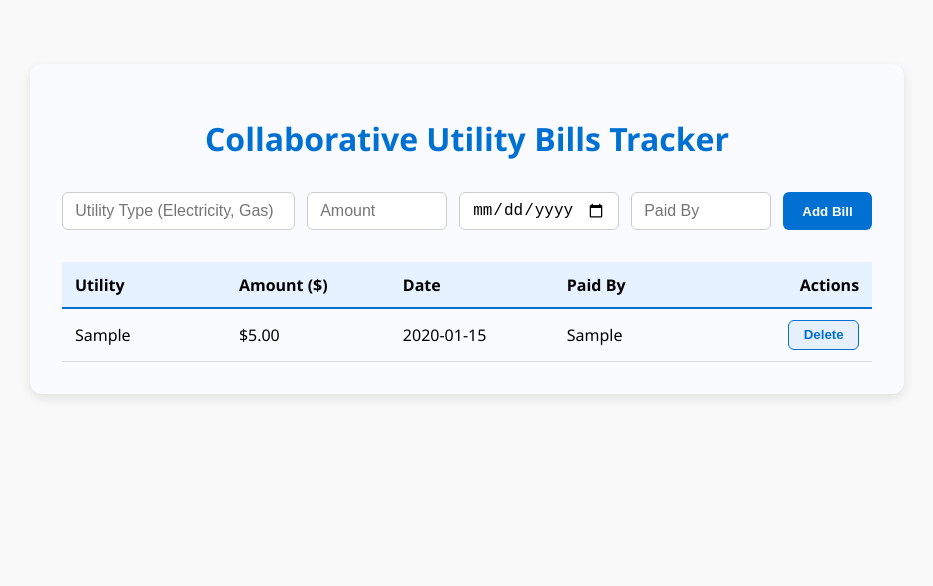
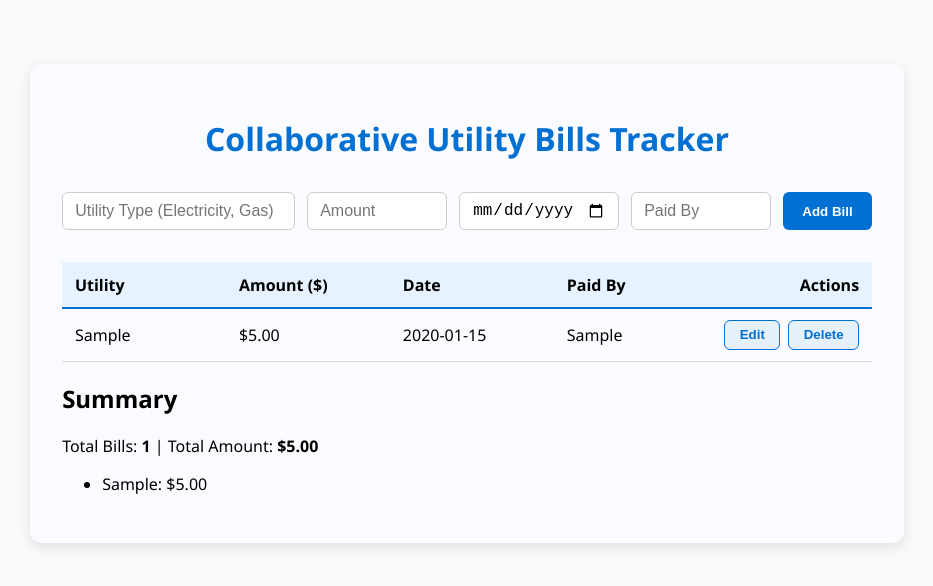
Before and after one commit to rohitvhanji/collab-itinerary-app, a React (Vite) app in the folder client/: page / in a window 1280 px wide. Both pictures are taken after typing "Sample", "5", "2020-01-15", "Sample" into the empty fields and a click on the button "Add Bill". Shown: the top 586 px of the page, without its empty margins (173-1106 px from the left). Built offline with nearby package versions, Linux system fonts and the light colour scheme.

Commit message:
Update App.jsx

```diff
--- a/client/src/App.jsx
+++ b/client/src/App.jsx
@@ -1,4 +1,4 @@
-import React, { useState, useEffect } from "react";
+import React, { useState } from "react";
 
 export default function App() {
   const [bills, setBills] = useState([]);
@@ -6,13 +6,27 @@ export default function App() {
   const [amount, setAmount] = useState("");
   const [billDate, setBillDate] = useState("");
   const [paidBy, setPaidBy] = useState("");
+  const [editingId, setEditingId] = useState(null);
 
-  // Add a new bill entry
-  const addBill = () => {
+  // Add or update bill
+  const saveBill = () => {
     if (!utilityType || !amount || !billDate || !paidBy) {
       alert("Please fill all fields");
       return;
     }
+
+    if (editingId) {
+      // Update existing bill
+      setBills((prev) =>
+        prev.map((bill) =>
+          bill.id === editingId
+            ? { id: editingId, utilityType, amount: parseFloat(amount).toFixed(2), billDate, paidBy }
+            : bill
+        )
+      );
+      setEditingId(null);
+    } else {
+      // Add new bill
       const newBill = {
         id: Date.now(),
         utilityType,
@@ -20,17 +34,51 @@ export default function App() {
         billDate,
         paidBy,
       };
-    setBills([...bills, newBill]);
+      setBills((prev) => [...prev, newBill]);
+    }
+
+    // Reset input fields
     setUtilityType("");
     setAmount("");
     setBillDate("");
     setPaidBy("");
   };
 
-  // Delete a bill entry by id
+  // Edit a bill: populate fields
+  const editBill = (id) => {
+    const bill = bills.find((b) => b.id === id);
+    if (bill) {
+      setUtilityType(bill.utilityType);
+      setAmount(bill.amount);
+      setBillDate(bill.billDate);
+      setPaidBy(bill.paidBy);
+      setEditingId(id);
+    }
+  };
+
+  // Delete a bill
   const deleteBill = (id) => {
-    setBills(bills.filter((bill) => bill.id !== id));
+    setBills((prev) => prev.filter((bill) => bill.id !== id));
+    // If deleting the bill currently being edited, reset edit mode
+    if (editingId === id) {
+      setEditingId(null);
+      setUtilityType("");
+      setAmount("");
+      setBillDate("");
+      setPaidBy("");
+    }
   };
+
+  // Summary: total amount and count by utility type
+  const summary = bills.reduce(
+    (acc, bill) => {
+      acc.count++;
+      acc.total += parseFloat(bill.amount);
+      acc.byUtility[bill.utilityType] = (acc.byUtility[bill.utilityType] || 0) + parseFloat(bill.amount);
+      return acc;
+    },
+    { count: 0, total: 0, byUtility: {} }
+  );
 
   return (
     <div className="app-container">
@@ -67,8 +115,8 @@ export default function App() {
           value={paidBy}
           onChange={(e) => setPaidBy(e.target.value)}
         />
-        <button className="button-primary" onClick={addBill}>
-          Add Bill
+        <button className="button-primary" onClick={saveBill}>
+          {editingId ? "Update Bill" : "Add Bill"}
         </button>
       </div>
 
@@ -93,10 +141,10 @@ export default function App() {
               <div className="bill-column">{billDate}</div>
               <div className="bill-column">{paidBy}</div>
               <div className="bill-column-actions">
-                <button
-                  className="button-secondary"
-                  onClick={() => deleteBill(id)}
-                >
+                <button className="button-secondary" onClick={() => editBill(id)}>
+                  Edit
+                </button>
+                <button className="button-secondary" onClick={() => deleteBill(id)}>
                   Delete
                 </button>
               </div>
@@ -104,6 +152,23 @@ export default function App() {
           ))
         )}
       </div>
+
+      {/* Summary */}
+      {bills.length > 0 && (
+        <div className="summary-container">
+          <h2>Summary</h2>
+          <p>
+            Total Bills: <strong>{summary.count}</strong> | Total Amount: <strong>${summary.total.toFixed(2)}</strong>
+          </p>
+          <ul>
+            {Object.entries(summary.byUtility).map(([util, amt]) => (
+              <li key={util}>
+                {util}: ${amt.toFixed(2)}
+              </li>
+            ))}
+          </ul>
+        </div>
+      )}
     </div>
   );
 }
```
Lines whose indentation alone changed are shown as unchanged.
